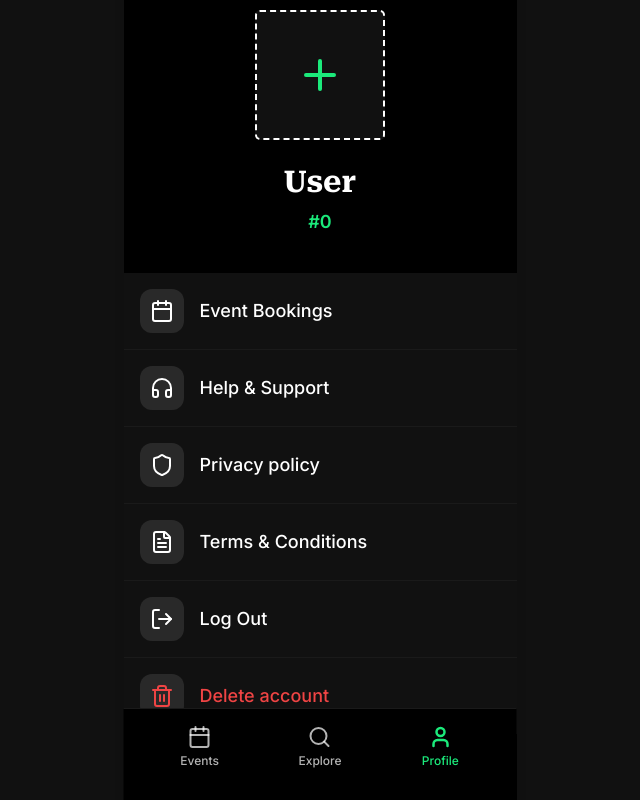
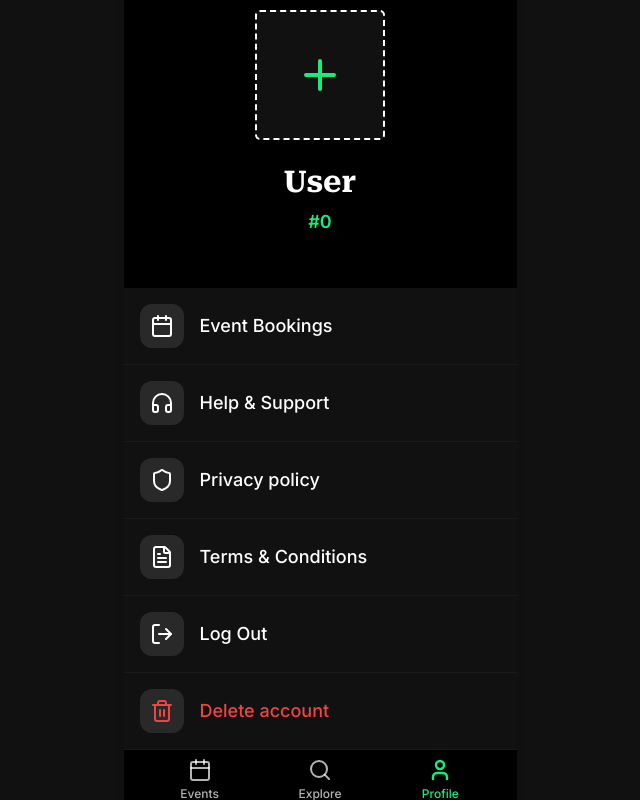
Before and after one commit to swapnilgupta14/citadel-web-fe, a React (Vite) app: page /profile in a window 1280 px wide. Shown: the whole page, without its empty margins (320-960 px from the left). Built offline with nearby package versions, Linux system fonts and the light colour scheme; no server answers; sample sign-in values are in the browser's storage.

Commit message:
style: simplify layout structure in ProtectedPagesLayout and BottomNavigation, and adjust ProfilePage for improved visual consistency

```diff
--- a/src/components/layout/ProtectedPagesLayout.tsx
+++ b/src/components/layout/ProtectedPagesLayout.tsx
@@ -43,11 +43,9 @@ export const ProtectedPagesLayout = () => {
   };
 
   return (
-    <div className="flex h-full flex-col bg-background relative">
+    <div className="flex h-full flex-col relative">
       <div className="flex-1 overflow-hidden relative">
-        <div className={`h-full ${showBottomNav ? "pb-[92px]" : ""}`}>
-          <Outlet context={contextValue} />
-        </div>
+        <Outlet context={contextValue} />
       </div>
       {showBottomNav && (
         <BottomNavigation
--- a/src/components/navigation/BottomNavigation.tsx
+++ b/src/components/navigation/BottomNavigation.tsx
@@ -27,7 +27,7 @@ export const BottomNavigation = ({
   ];
 
   return (
-    <nav className="fixed bottom-0 left-0 right-0 md:left-1/2 md:right-auto md:-translate-x-1/2 md:max-w-[393px] w-full h-[92px] bg-background border-t border-border z-50">
+    <nav className="w-full border-t border-border z-50">
       <div className="flex items-center justify-around h-full px-4 pb-6 pt-2 relative">
         {navItems.map((item) => {
           const Icon = item.icon;
--- a/src/pages/profile/ProfilePage.tsx
+++ b/src/pages/profile/ProfilePage.tsx
@@ -117,7 +117,7 @@ export const ProfilePage = () => {
     primarySlot?.image?.cloudfrontUrl || profile?.images?.[0]?.cloudfrontUrl;
 
   return (
-    <div className="flex h-full flex-col bg-background min-h-0">
+    <div className="flex h-full flex-col bg-background min-h-0 justify-around">
       <div className="h-[18.625rem] flex-shrink-0 flex flex-col items-center justify-center py-6">
         {isLoading ? (
           <ProfileSkeleton />
```
